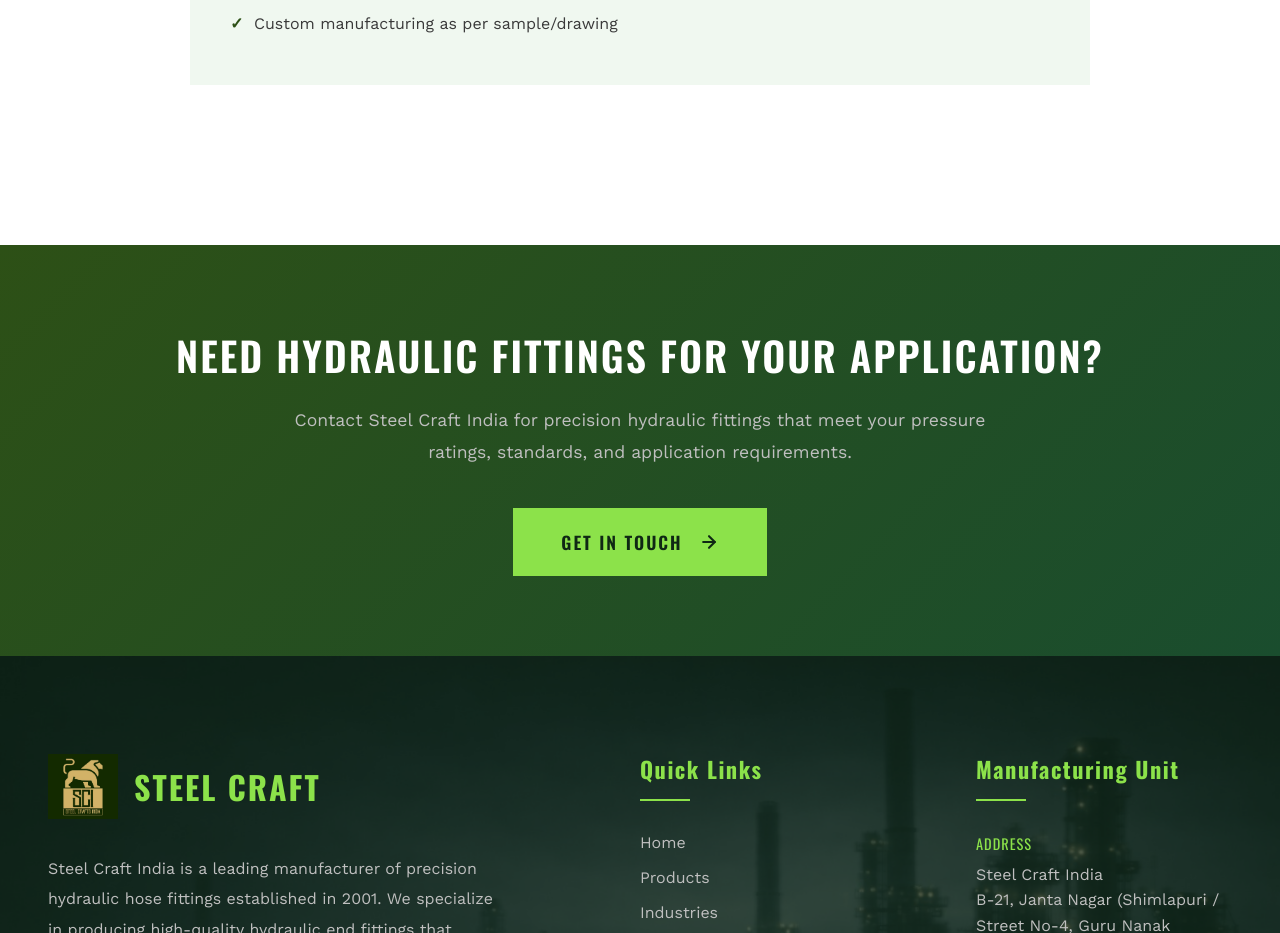
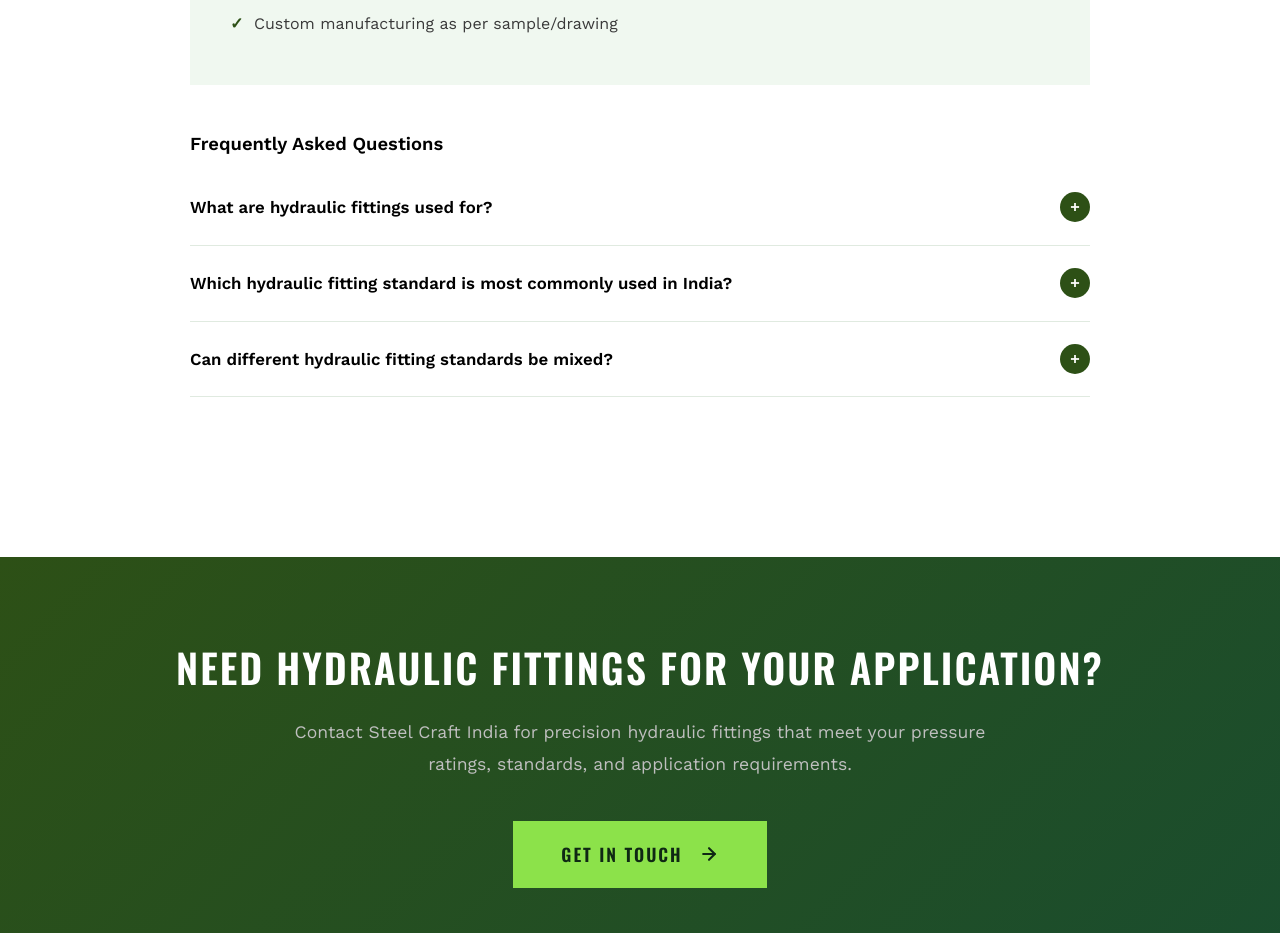
Before and after one commit to cu8311/Steel-craft-india, a React (Vite) app: page /hydraulic-fittings in a window 1280 px wide. Shown: the part 5700-6633 px from the top of the page. Built offline with nearby package versions, Linux system fonts and the light colour scheme.

Commit message:
Add FAQ section to WhatAreHydraulicFittings component for enhanced user engagement. Update component structure for improved readability and maintainability.

```diff
--- a/src/components/BestHydraulic/WhatAreHydraulicFittings.jsx
+++ b/src/components/BestHydraulic/WhatAreHydraulicFittings.jsx
@@ -277,13 +277,41 @@ export default function WhatAreHydraulicFittings() {
                 </div>
               </div>
             </div>
+
+            {/* FAQ */}
+            <div className={styles.faqBlock}>
+              <h3 className={styles.sectionH3}>
+                Frequently Asked Questions
+              </h3>
+
+              {faqs.map((faq, i) => (
+                <div key={i} className={`${styles.faqItem} ${activeFAQ === i ? styles.faqItemActive : ''}`}>
+                  <div className={styles.faqQuestion} onClick={() => toggleFAQ(i)}>
+                    <span className={styles.faqQText}>
+                      {faq.question}
+                    </span>
+                    <div className={styles.faqIcon}>
+                      <svg viewBox="0 0 24 24" fill="none" stroke="currentColor">
+                        <line x1="12" y1="5" x2="12" y2="19" />
+                        <line x1="5" y1="12" x2="19" y2="12" />
+                      </svg>
+                    </div>
+                  </div>
+                  <div className={styles.faqAnswer}>
+                    <p className={styles.faqAText}>
+                      {faq.answer}
+                    </p>
+                  </div>
+                </div>
+              ))}
+            </div>
           </div>
 
         </div>
-      </div>
+      </div >
 
       {/* CTA Section */}
-      <section className={styles.ctaSection}>
+      < section className={styles.ctaSection} >
         <div>
           <h2 className={styles.ctaTitle}>Need Hydraulic Fittings for Your Application?</h2>
           <p className={styles.ctaText}>
@@ -298,7 +326,7 @@ export default function WhatAreHydraulicFittings() {
             </svg>
           </Link>
         </div>
-      </section>
+      </section >
 
     </>
   );
```
